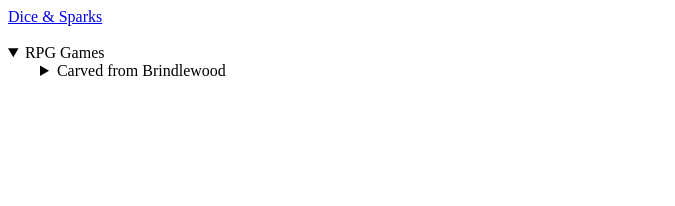
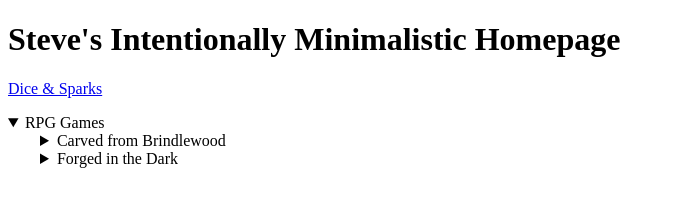
Before and after one commit to miltonbanksy/miltonbanksy.github.io, a plain HTML site: page steve1/steve1_menu2.html in a window 1280 px wide. Both pictures are taken after a click on the heading "RPG Games". Shown: the whole page, without its empty margins (0-675 px from the left). Drawn offline with Linux system fonts and the light colour scheme.

Commit message:
Setting up BitD

```diff
--- a/steve1/steve1_menu2.html
+++ b/steve1/steve1_menu2.html
@@ -6,23 +6,55 @@
   <title>Steve's Page</title>
   <link rel="stylesheet" href="steve1_menu.css">
 </head>
+
 <body>
+  <h1>Steve's Intentionally Minimalistic Homepage</h1>
   <a href='../steve1/steve1.html'>Dice & Sparks</a>
-  <br><br>
+  <p>
+
+
+  <!--Experimenting with dynamic menu-generation -->
   <details>
     <summary>RPG Games</summary>
-    <details>
-      <summary>Carved from Brindlewood</summary>
-        <a href="bb_rules.html">Brindlewood Bay</a>
-    </details>
+    <div id="section-menu"></div>
   </details>
 
 
+
 <script>
-    const menu_btn_reading = document.getElementById("menu_btn_reading");
-    menu_btn_reading.addEventListener('click', function() {
-      window.open('../steve_reading.html', '_self');
+
+  const objRpgFrameworks = {
+    "Carved from Brindlewood": {
+      "Brindlewood Bay": {
+        link: "<a href='bb_rules.html'>Brindlewood Bay</a>"
+      }
+    },
+    "Forged in the Dark": {
+      "Blades in the Dark": {
+        link: "<a href='bitd_rules.html'>Blades in the Dark</a>"
+      }
+    }
+  };
+
+  const sectionMenu = document.getElementById("section-menu");
+
+  Object.keys(objRpgFrameworks).forEach(framework => {
+    const details = document.createElement('details');
+    const summary = document.createElement("summary");
+    summary.innerText = framework;
+    details.appendChild(summary);
+
+    Object.keys(objRpgFrameworks[framework]).forEach(game => {
+      const item = document.createElement("div");
+      item.innerHTML = objRpgFrameworks[framework][game].link;
+
+      details.appendChild(item);
     });
+
+    sectionMenu.appendChild(details);
+  });
+
+
   </script>
 </body>
 </html>
```
Also changed, not shown: steve1/bitd_rules.html (added, +15 -0 lines).
